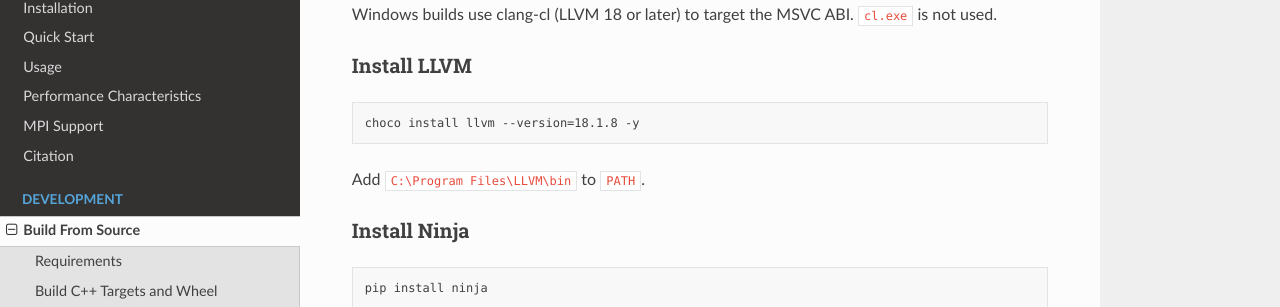
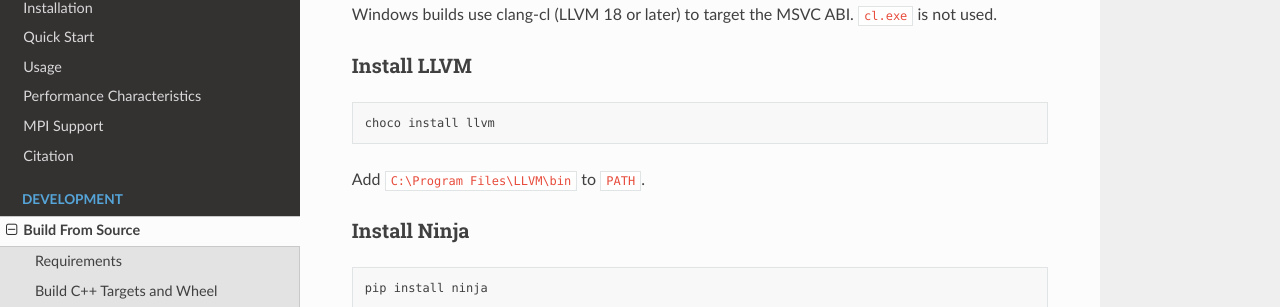
Before and after one commit to Fujitsu-UTokyo-QDD/QDD, a Sphinx documentation site: the page built from docs/source/build-from-source.md, in a window 1280 px wide and 900 px high, scrolled down 980 px. Shown: the part 144-451 px from the top of the window. Built offline with Sphinx 7.4.7 and the Read the Docs theme 3.1.0, drawn with Linux system fonts in a browser that asks for light colours; pages that are not in the unit, such as notebooks, are missing from menus.

Commit message:
Remove LLVM version installation from CI

````diff
--- a/docs/source/build-from-source.md
+++ b/docs/source/build-from-source.md
@@ -52,7 +52,7 @@
 ### Install LLVM
 
 ```powershell
-choco install llvm --version=18.1.8 -y
+choco install llvm
 ```
 
 Add `C:\Program Files\LLVM\bin` to `PATH`.
````
Also changed, not shown: 1 other file.
